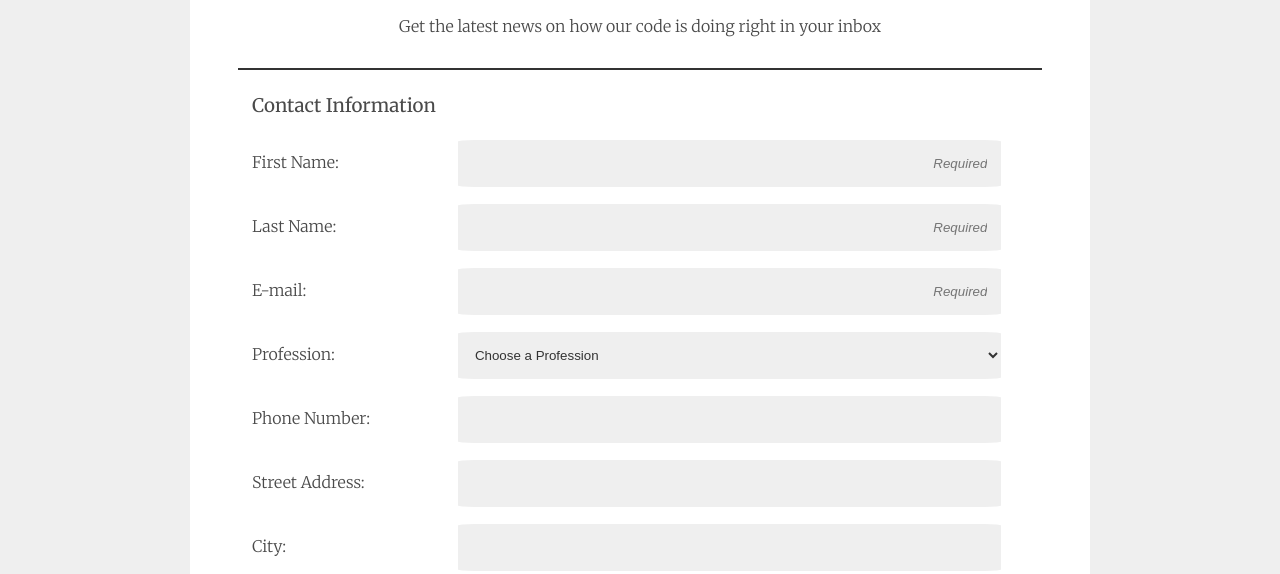
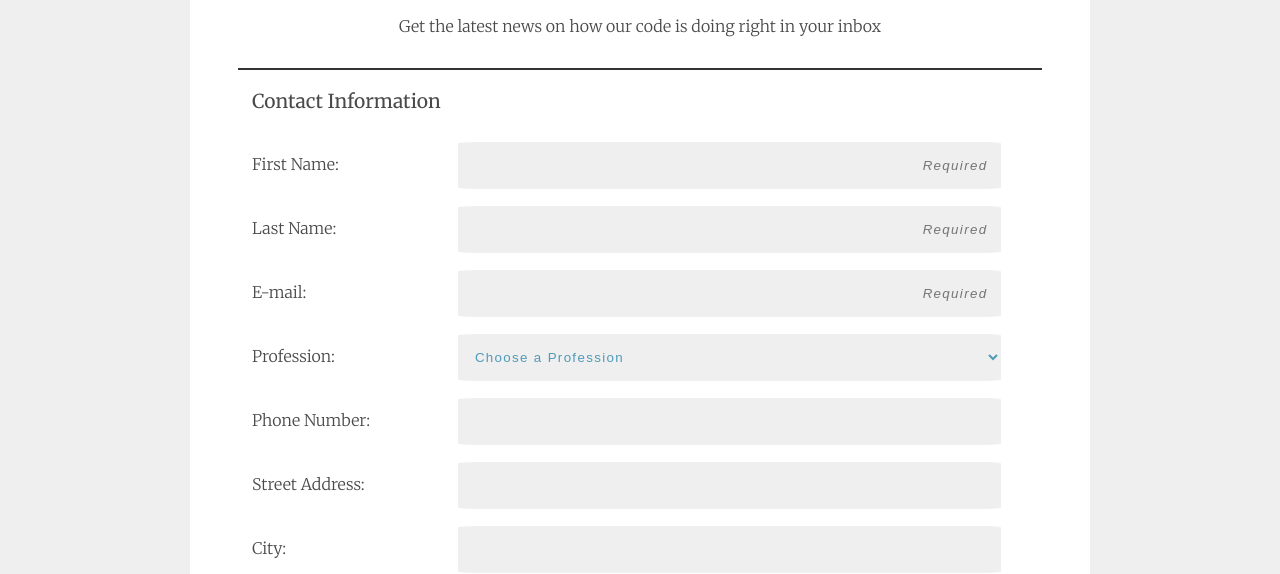
Before and after one commit to sandrabordini2/Sandra_Bordini_project_online_registration, a plain HTML site: page index.html in a window 1280 px wide. Shown: the part 391-965 px from the top of the page. Drawn offline with Linux system fonts and the light colour scheme.

Commit message:
Corrections on Front-end project 3

```diff
--- a/css/style.css
+++ b/css/style.css
@@ -34,8 +34,14 @@ h1{
                  3px 2px 3px #333;
 }
 
-h2, h3{
+h2, legend{
 	font-weight: 400;
+
+}
+
+legend {
+    padding: 1em 0;
+    font-size: 1.2em;
 }
 
 .italic-special {
@@ -108,7 +114,8 @@ label {
 input[type="text"],
 input[type="email"],
 select,
-textarea {
+textarea,
+input[type="tel"]{
     padding: 1em;
     background-color: #efefef;
     border-radius: 3%;
@@ -118,9 +125,12 @@ textarea {
 
 input[type="text"],
 input[type="email"],
-select {
+select,
+input[type="tel"]{
     width: 100%;
     height: 3.5em;
+    letter-spacing: 0.1em;
+    color: #4f9ab7;
     }
 
 textarea {
@@ -128,6 +138,8 @@ textarea {
     height: 8em;
     resize: none;
     margin-bottom: 1em;
+    letter-spacing: 0.1em;
+    color: #4f9ab7;
 }
 
 button {
@@ -135,7 +147,7 @@ button {
     width: 100%;
     height: 3.5em;
     text-align: center;
-    padding: 1em auto;
+    padding: 1em 0;
     color: #fff;
     background-color:#4fbab4;
     border: none;
@@ -145,8 +157,11 @@ button {
 input:focus,
 select:focus,
 textarea:focus{
+    transition: border .3s ease 0s, box-shadow .3s ease 0s, background .3s ease 0s;
     outline: none;
-    border: 1px solid #46698b;
+    border: 1px solid #fcc96b;
+    box-shadow: 3px 3px 15px #4f9ab7;
+    background-color: #f9d498;
 }
 
 input:checked {
@@ -159,7 +174,7 @@ input:checked {
 
 @media (min-width: 760px) {
 
-	input[type="text"], input[type="email"], select {
+	input[type="text"], input[type="email"], input[type="tel"], select {
         width: 70%;
     }
 
@@ -168,3 +183,12 @@ input:checked {
     }
 
 }
+
+/* Large screens */
+
+@media (min-width: 1024px) {
+    button{
+        width: 50%;
+        margin: 0 25%;
+    }
+}
--- a/index.html
+++ b/index.html
@@ -27,16 +27,16 @@
 
             <fieldset>
 
-                <h3>Contact Information</h3>
+                <legend>Contact Information</legend>
 
-                <label for="first-name" class="label-flexible">First Name:</label>
-                <input required="true" placeholder="Required" type="text" id="first_name" name="user_first_name"><br/>
+                <label for="first_name" class="label-flexible">First Name:</label>
+                <input required placeholder="Required" type="text" id="first_name" name="user_first_name"><br/>
 
-                <label for="last-name" class="label-flexible">Last Name:</label>
-                <input required="true" placeholder="Required" type="text" id="last_name" name="user_last_name"><br/>
+                <label for="last_name" class="label-flexible">Last Name:</label>
+                <input required placeholder="Required" type="text" id="last_name" name="user_last_name"><br/>
 
                 <label for="mail" class="label-flexible">E-mail:</label>
-                <input required="true" placeholder="Required" type="email" id="mail" name="user_email"><br/>
+                <input required placeholder="Required" type="email" id="mail" name="user_email"><br/>
 
                 <label for="profession" class="label-flexible">Profession:</label>
                 <select id="profession" name="user_profession">
@@ -48,7 +48,7 @@
                 </select><br/>
 
                 <label for="phone" class="label-flexible">Phone Number:</label>
-                <input type="text" id="phone" name="user_phone"><br/>
+                <input type="tel" id="phone" name="user_phone"><br/>
 
                 <label for="address" class="label-flexible">Street Address:</label>
                 <input type="text" id="address" name="user_address"><br/>
@@ -117,7 +117,7 @@
 
             <fieldset>
 
-                <h3>Newsletter</h3>
+                <legend>Newsletter</legend>
 
                 <label class="large-label">How did you hear about us?</label><br/>
                 <input type="checkbox" id="friend" value="friend_source" name="source">
```
